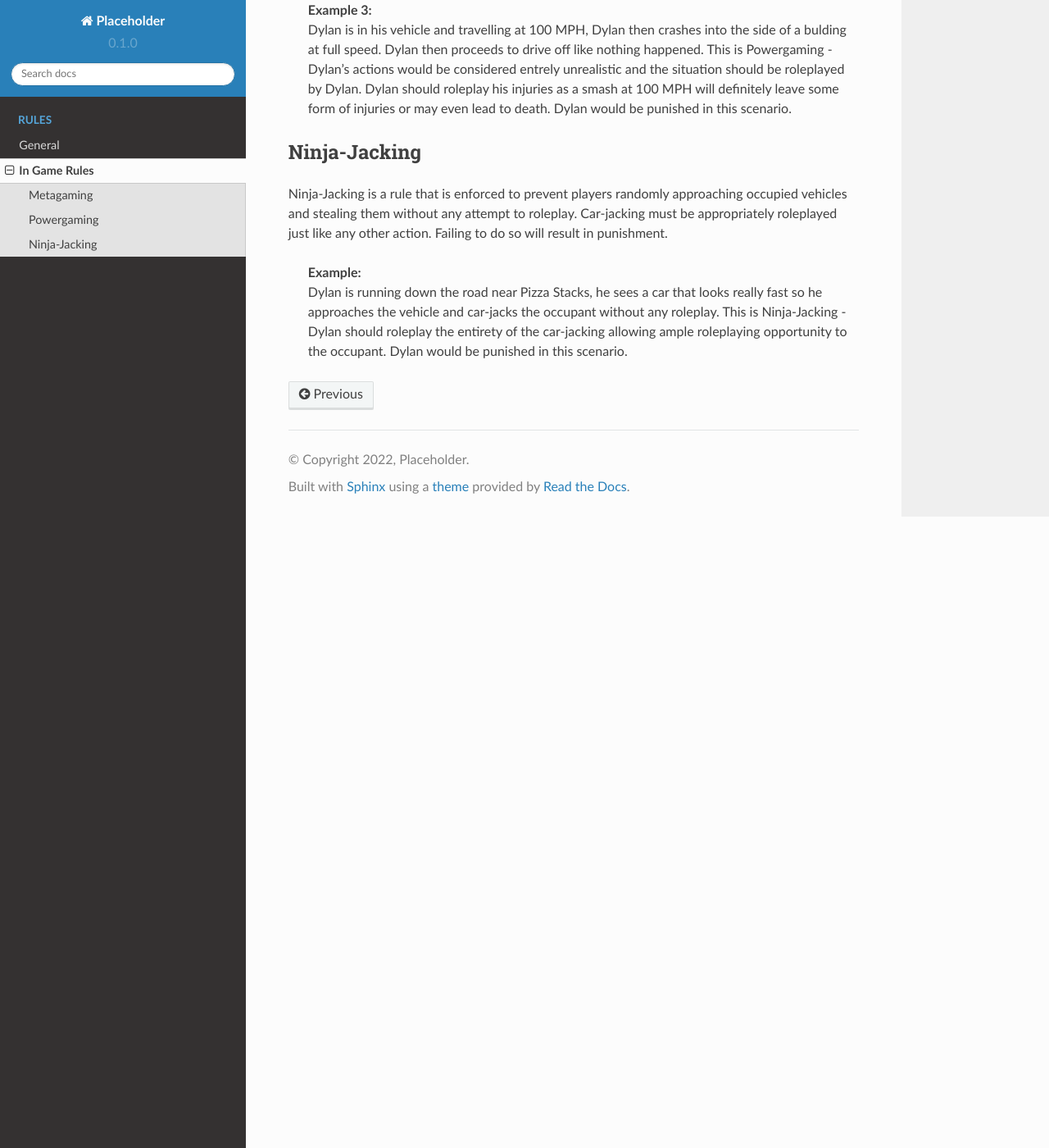
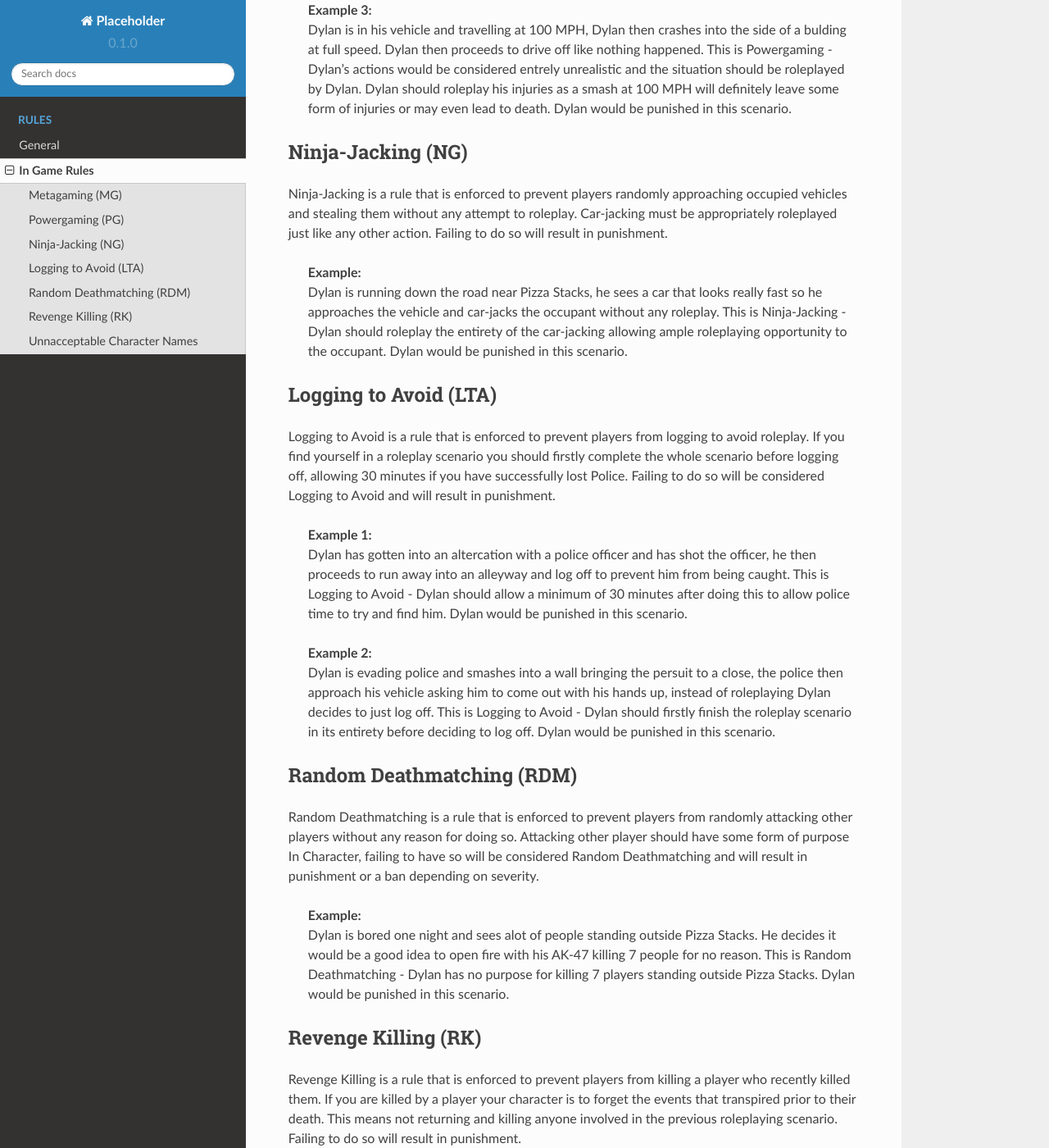
Before and after one commit to Illeeminati/doc, a Sphinx documentation site: the page built from docs/source/rules/ig_rules.rst, in a window 1280 px wide and 1400 px high, scrolled down 1428 px. Shown: the whole window at 82% size. Built offline with Sphinx 7.4.7 and the Read the Docs theme 2.0.0, drawn with Linux system fonts in a browser that asks for light colours; some of the changed text lies outside the part shown.

Commit message:
Update ig_rules.rst

```diff
--- a/docs/source/rules/ig_rules.rst
+++ b/docs/source/rules/ig_rules.rst
@@ -5,9 +5,9 @@ In Game Rules
 .. note::
   The following rules should be followed when playing on the placeholder server.
 
-**********
-Metagaming
-**********
+***************
+Metagaming (MG)
+***************
 Metagaming is a rule that is enforced to prevent using OOC information IC and vice vera. Any use of information gained both IC and OOC must stay that way and must not be used to adapt your roleplay to prevent an event from happening due to the knowledge gained from the information you have recieved. Doing so will result in a punishment or ban depending on the severity.
 
    | **Example 1:**
@@ -19,9 +19,9 @@ Metagaming is a rule that is enforced to prevent using OOC information IC and vi
    | **Example 3:**
    | Dylan is PMing a player and asks how much money they have in their bank, the player responds telling him how much money he currently has in his bank. Dylan then targets the player and attempts to rob them based on this knowledge. This is Metagaming - Dylan would have no knowledge ICly about how much money the player has in his bank had he not asked via PMs. Dylan would be punished in this scenario.
 
-************
-Powergaming
-************
+****************
+Powergaming (PG)
+****************
 Powergaming is a rule that is enforced to prevent unrealistic actions being preformed in-game. This means attempting to do things such as lifting a car with your bare hands or forcing roleplay on another player without allowing them ample roleplaying opportunity. All actions you preform must be realistic and must fit with your character. This includes showing fear if you are robbed, roleplaying injuries appropriately etc. Failing to do so will result in punishment or a ban depending on severity.
 
    | **Example 1:**
@@ -33,10 +33,45 @@ Powergaming is a rule that is enforced to prevent unrealistic actions being pref
    | **Example 3:**
    | Dylan is in his vehicle and travelling at 100 MPH, Dylan then crashes into the side of a bulding at full speed. Dylan then proceeds to drive off like nothing happened. This is Powergaming - Dylan's actions would be considered entrely unrealistic and the situation should be roleplayed by Dylan. Dylan should roleplay his injuries as a smash at 100 MPH will definitely leave some form of injuries or may even lead to death. Dylan would be punished in this scenario.
 
-**************
-Ninja-Jacking
-**************
+******************
+Ninja-Jacking (NG)
+******************
 Ninja-Jacking is a rule that is enforced to prevent players randomly approaching occupied vehicles and stealing them without any attempt to roleplay. Car-jacking must be appropriately roleplayed just like any other action. Failing to do so will result in punishment.
 
    | **Example:**
    | Dylan is running down the road near Pizza Stacks, he sees a car that looks really fast so he approaches the vehicle and car-jacks the occupant without any roleplay. This is Ninja-Jacking - Dylan should roleplay the entirety of the car-jacking allowing ample roleplaying opportunity to the occupant. Dylan would be punished in this scenario.
+
+**********************
+Logging to Avoid (LTA)
+**********************
+Logging to Avoid is a rule that is enforced to prevent players from logging to avoid roleplay. If you find yourself in a roleplay scenario you should firstly complete the whole scenario before logging off, allowing 30 minutes if you have successfully lost Police. Failing to do so will be considered Logging to Avoid and will result in punishment.
+
+   | **Example 1:**
+   | Dylan has gotten into an altercation with a police officer and has shot the officer, he then proceeds to run away into an alleyway and log off to prevent him from being caught. This is Logging to Avoid - Dylan should allow a minimum of 30 minutes after doing this to allow police time to try and find him. Dylan would be punished in this scenario.
+
+   | **Example 2:**
+   | Dylan is evading police and smashes into a wall bringing the persuit to a close, the police then approach his vehicle asking him to come out with his hands up, instead of roleplaying Dylan decides to just log off. This is Logging to Avoid - Dylan should firstly finish the roleplay scenario in its entirety before deciding to log off. Dylan would be punished in this scenario.
+
+**************************
+Random Deathmatching (RDM)
+**************************
+Random Deathmatching is a rule that is enforced to prevent players from randomly attacking other players without any reason for doing so. Attacking other player should have some form of purpose In Character, failing to have so will be considered Random Deathmatching and will result in punishment or a ban depending on severity.
+
+   | **Example:**
+   | Dylan is bored one night and sees alot of people standing outside Pizza Stacks. He decides it would be a good idea to open fire with his AK-47 killing 7 people for no reason. This is Random Deathmatching - Dylan has no purpose for killing 7 players standing outside Pizza Stacks. Dylan would be punished in this scenario.
+
+*********************
+Revenge Killing (RK)
+*********************
+Revenge Killing is a rule that is enforced to prevent players from killing a player who recently killed them. If you are killed by a player your character is to forget the events that transpired prior to their death. This means not returning and killing anyone involved in the previous roleplaying scenario. Failing to do so will result in punishment.
+
+   | **Example:**
+   | Dylan is in a gang shootout and is killed by an opposing player, he respawns at the hospital and returns to the scene and kills the player that just recently killed him. This is Revenge Killing - Dylan must forget the events that transpired prior to his death and must not return to the area and engage in roleplay until the event has concluded, he also must not kill anyone who was involved in the situation. Dylan would be punished in this scenario.
+
+*****************************
+Unnacceptable Character Names
+*****************************
+Unnacceptable Character Names is a rule that is enforced to keep player names realistic. Players of the server should not use any celebrity/famous or widely known names as their character names, doing so will result in being asked to pick a new character name and your character will be locked until such is done.
+
+   | **Example:**
+   | Dylan has just made his account and has decided he wants to make a character named Donald Trump, he creates his character and spawns in-game. This is an Unnacceptable Character Name - Dylan should try and pick a unique name which is not widely known or represents any sort of celebrity. Dylan would be asked to change his characrer name.
```
